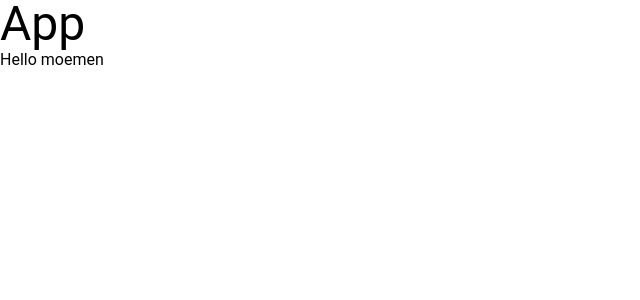
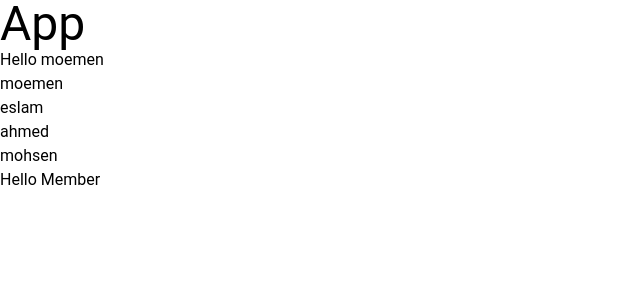
Before and after one commit to Moemen-Gaballah/React-Jobs-Project, a React (Vite) app: page / in a window 1280 px wide. Shown: the top 300 px of the page, without its empty margins (0-640 px from the left). Built offline with nearby package versions, Linux system fonts and the light colour scheme.

Commit message:
use variable, array and expressions

```diff
--- a/src/App.jsx
+++ b/src/App.jsx
@@ -1,9 +1,20 @@
 const App = () => {
     const name = 'moemen';
+    const names = ["moemen", "eslam", "ahmed", "mohsen"];
+    const loggedIn = true;
+
     return (
         <>
             <div className='text-5xl'>App</div>
             <p>Hello {name}</p>
+            <ul>
+                {
+                    names.map((name, index)=>(
+                    <li key={index}>{name}</li>
+                    ))
+                }
+            </ul>
+            {loggedIn && <h1>Hello Member</h1>}
         </>
     );
 };
```
